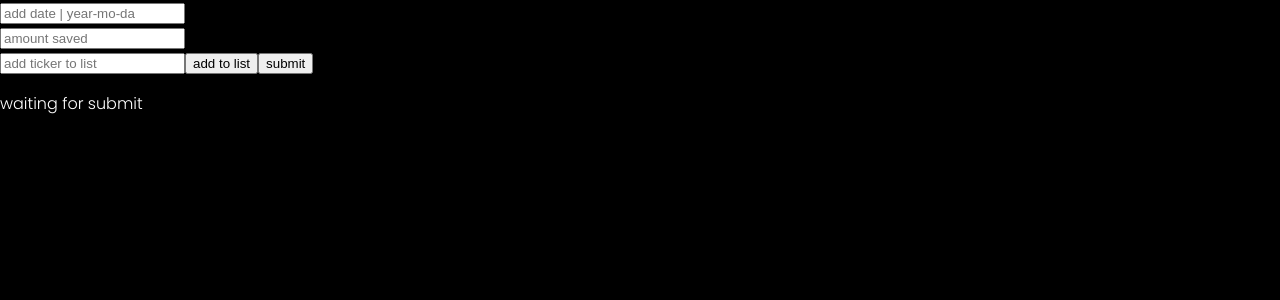
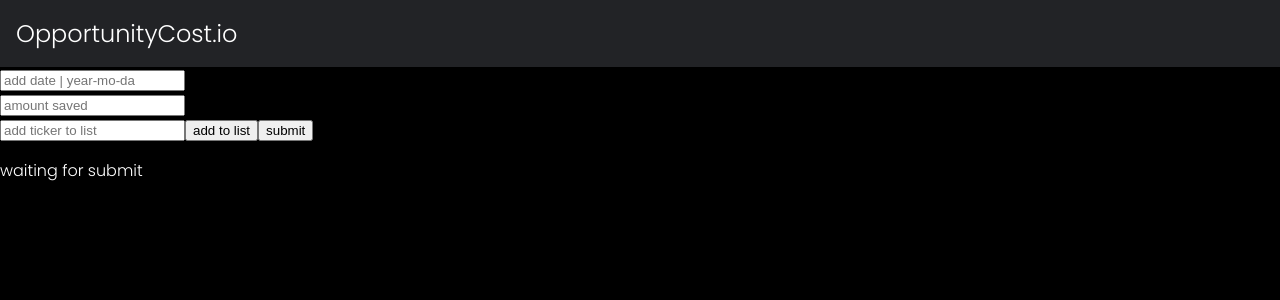
Before and after one commit to akkusorhan/opportunity-cost-calculator, a React (Vite) app in the folder opportunity-cost-calculator/: page / in a window 1280 px wide. Shown: the top 300 px of the page. Built offline with nearby package versions, Linux system fonts and the light colour scheme.

Commit message:
updating components

```diff
--- a/opportunity-cost-calculator/src/App.css
+++ b/opportunity-cost-calculator/src/App.css
@@ -8,6 +8,17 @@ body {
     background-color: black;
 }
 
+.nav-bar {
+    border: 1px solid #222326;
+    background-color: #222326;
+}
+
+.logo {
+    margin: 15px;
+    font-weight: 400;
+}
+
+
 .ticker-box {
     background-color: white;
     color: black;
--- a/opportunity-cost-calculator/src/App.jsx
+++ b/opportunity-cost-calculator/src/App.jsx
@@ -1,5 +1,6 @@
 import React from 'react'
 import './App.css'
+import Navbar from "./components/Navbar"
 import DateInput from './components/DateInput';
 import AmountSaved from "./components/AmountSaved"
 import TickerInput from './components/TickerInput';
@@ -16,6 +17,7 @@ function App() {
 
   return (
     <>
+    <Navbar />
     <DateInput
       timeHorizon={timeHorizon}
       setTimeHorizon={setTimeHorizon}
```
